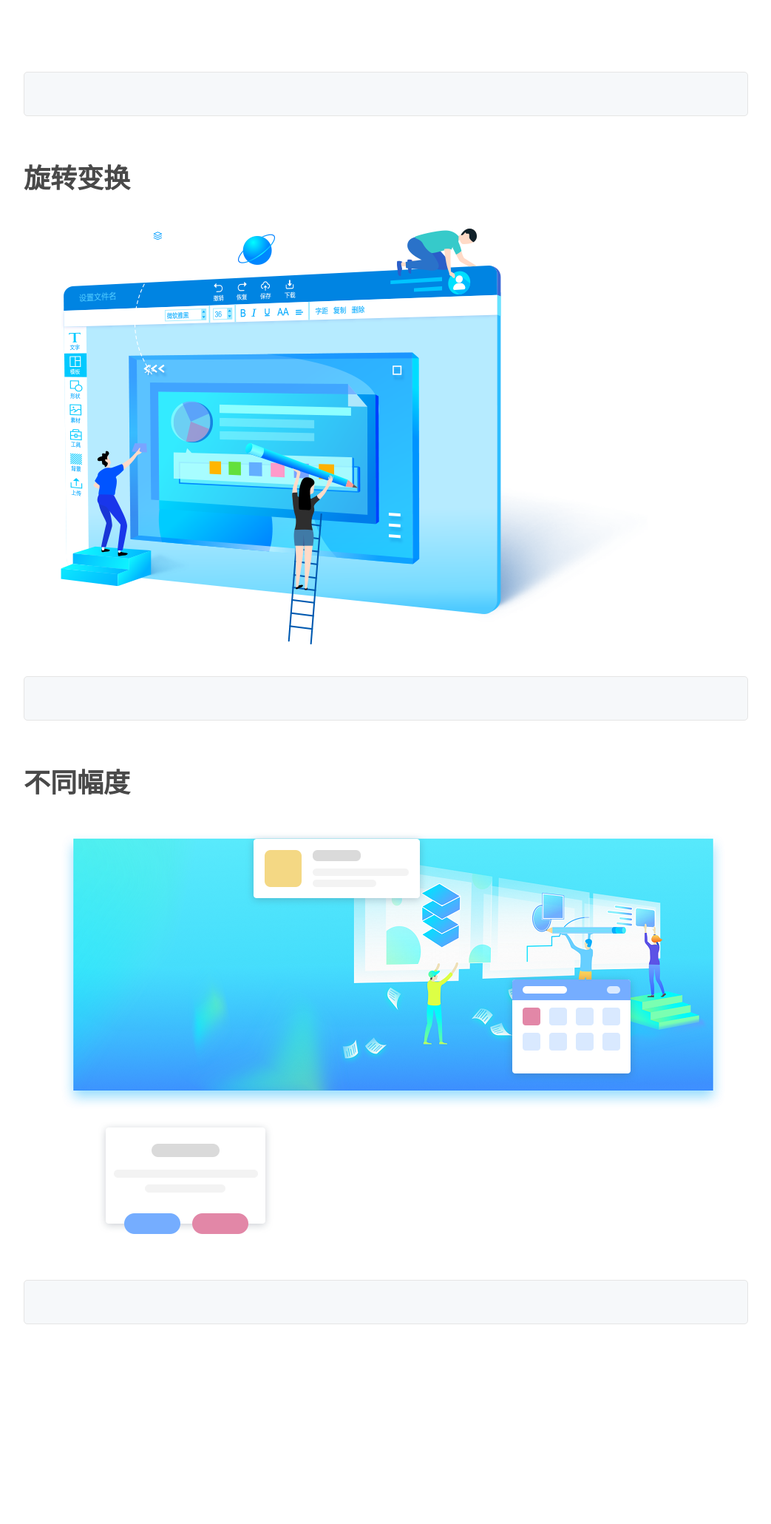
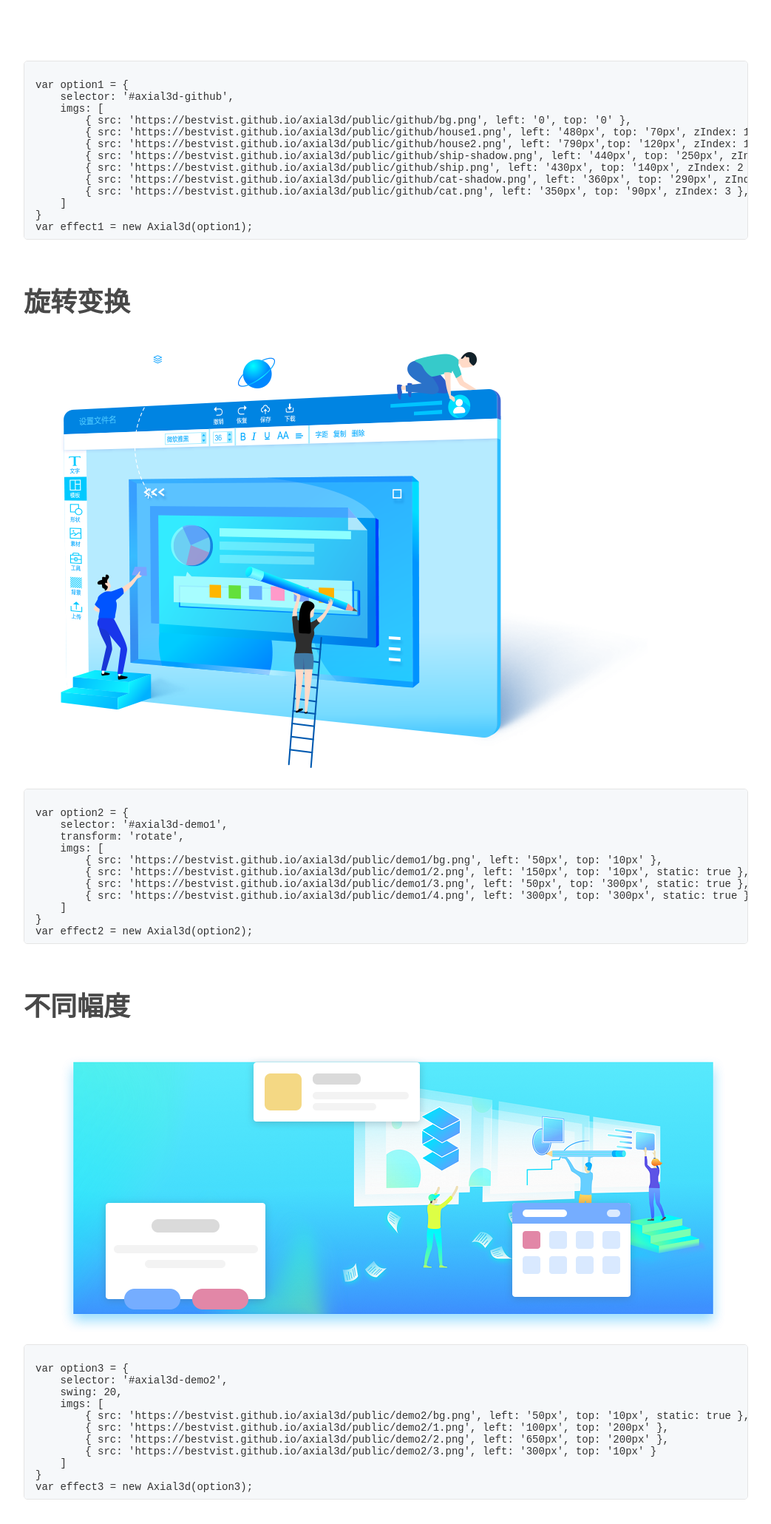
Before and after one commit to bestvist/axial3d, a website built with webpack: page demo/index.html in a window 1280 px wide. Shown: the part 661-2721 px from the top of the page at 74% size, without its empty margins (118-1161 px from the left). Before the commit the page ends 2501 px from the top, so only its background shows below. Built offline with nearby package versions, Linux system fonts and the light colour scheme.

Commit message:
modify: demo images

```diff
--- a/demo/index.css
+++ b/demo/index.css
@@ -9,9 +9,10 @@ code {
     border-radius: 5px;
     border: 1px solid #e5e5e5;
     overflow-x: auto;
-    font-family: Monaco, Bitstream Vera Sans Mono, Lucida Console, Terminal;
+    /* font-family: Monaco, Bitstream Vera Sans Mono, Lucida Console, Terminal; */
     color: #333;
-    font-size: 12px;
+    font-size: 14px;
+    text-align: left;
 }
 
 p,
--- a/demo/index.html
+++ b/demo/index.html
@@ -32,7 +32,19 @@
 
                 <pre>
 <code>
-
+var option1 = {
+    selector: '#axial3d-github',
+    imgs: [
+        { src: 'https://bestvist.github.io/axial3d/public/github/bg.png', left: '0', top: '0' },
+        { src: 'https://bestvist.github.io/axial3d/public/github/house1.png', left: '480px', top: '70px', zIndex: 1 },
+        { src: 'https://bestvist.github.io/axial3d/public/github/house2.png', left: '790px',top: '120px', zIndex: 1 },
+        { src: 'https://bestvist.github.io/axial3d/public/github/ship-shadow.png', left: '440px', top: '250px', zIndex: 2 },
+        { src: 'https://bestvist.github.io/axial3d/public/github/ship.png', left: '430px', top: '140px', zIndex: 2 },
+        { src: 'https://bestvist.github.io/axial3d/public/github/cat-shadow.png', left: '360px', top: '290px', zIndex: 3 },
+        { src: 'https://bestvist.github.io/axial3d/public/github/cat.png', left: '350px', top: '90px', zIndex: 3 },
+    ]
+}
+var effect1 = new Axial3d(option1);
 </code>
                 </pre>
             </div>
@@ -42,17 +54,37 @@
 
                 <pre>
 <code>
-
+var option2 = {
+    selector: '#axial3d-demo1',
+    transform: 'rotate',
+    imgs: [
+        { src: 'https://bestvist.github.io/axial3d/public/demo1/bg.png', left: '50px', top: '10px' },
+        { src: 'https://bestvist.github.io/axial3d/public/demo1/2.png', left: '150px', top: '10px', static: true },
+        { src: 'https://bestvist.github.io/axial3d/public/demo1/3.png', left: '50px', top: '300px', static: true },
+        { src: 'https://bestvist.github.io/axial3d/public/demo1/4.png', left: '300px', top: '300px', static: true }
+    ]
+}
+var effect2 = new Axial3d(option2);
 </code>
                 </pre>
             </div>
             <h3>不同幅度</h3>
             <div class="panel">
-                <div id="axial3d-demo2" style="min-height: 600px"></div>
+                <div id="axial3d-demo2" style="min-height: 400px"></div>
 
                 <pre>
 <code>
-
+var option3 = {
+    selector: '#axial3d-demo2',
+    swing: 20,
+    imgs: [
+        { src: 'https://bestvist.github.io/axial3d/public/demo2/bg.png', left: '50px', top: '10px', static: true },
+        { src: 'https://bestvist.github.io/axial3d/public/demo2/1.png', left: '100px', top: '200px' },
+        { src: 'https://bestvist.github.io/axial3d/public/demo2/2.png', left: '650px', top: '200px' },
+        { src: 'https://bestvist.github.io/axial3d/public/demo2/3.png', left: '300px', top: '10px' }
+    ]
+}
+var effect3 = new Axial3d(option3);
 </code>
                 </pre>
             </div>
@@ -66,12 +98,12 @@
                 selector: '#axial3d-github',
                 imgs: [
                     { src: 'https://bestvist.github.io/axial3d/public/github/bg.png', left: '0', top: '0' },
-                    { src: 'https://bestvist.github.io/axial3d/public/github/house1.png', left: '480px', top: '70px', zIndex: 4 },
-                    { src: 'https://bestvist.github.io/axial3d/public/github/house2.png', left: '790px',top: '120px', zIndex: 4 },
-                    { src: 'https://bestvist.github.io/axial3d/public/github/ship-shadow.png', left: '440px', top: '250px', zIndex: 6 },
-                    { src: 'https://bestvist.github.io/axial3d/public/github/ship.png', left: '430px', top: '140px', zIndex: 6 },
-                    { src: 'https://bestvist.github.io/axial3d/public/github/cat-shadow.png', left: '360px', top: '290px', zIndex: 8 },
-                    { src: 'https://bestvist.github.io/axial3d/public/github/cat.png', left: '350px', top: '90px', zIndex: 8 },
+                    { src: 'https://bestvist.github.io/axial3d/public/github/house1.png', left: '480px', top: '70px', zIndex: 1 },
+                    { src: 'https://bestvist.github.io/axial3d/public/github/house2.png', left: '790px',top: '120px', zIndex: 1 },
+                    { src: 'https://bestvist.github.io/axial3d/public/github/ship-shadow.png', left: '440px', top: '250px', zIndex: 2 },
+                    { src: 'https://bestvist.github.io/axial3d/public/github/ship.png', left: '430px', top: '140px', zIndex: 2 },
+                    { src: 'https://bestvist.github.io/axial3d/public/github/cat-shadow.png', left: '360px', top: '290px', zIndex: 3 },
+                    { src: 'https://bestvist.github.io/axial3d/public/github/cat.png', left: '350px', top: '90px', zIndex: 3 },
                 ]
             }
             var effect1 = new Axial3d(option1);
@@ -90,10 +122,10 @@
 
             var option3 = {
                 selector: '#axial3d-demo2',
-                swing: 10,
+                swing: 20,
                 imgs: [
                     { src: 'https://bestvist.github.io/axial3d/public/demo2/bg.png', left: '50px', top: '10px', static: true },
-                    { src: 'https://bestvist.github.io/axial3d/public/demo2/1.png', left: '100px', top: '400px' },
+                    { src: 'https://bestvist.github.io/axial3d/public/demo2/1.png', left: '100px', top: '200px' },
                     { src: 'https://bestvist.github.io/axial3d/public/demo2/2.png', left: '650px', top: '200px' },
                     { src: 'https://bestvist.github.io/axial3d/public/demo2/3.png', left: '300px', top: '10px' }
                 ]
```
Lines whose indentation alone changed are shown as unchanged.
